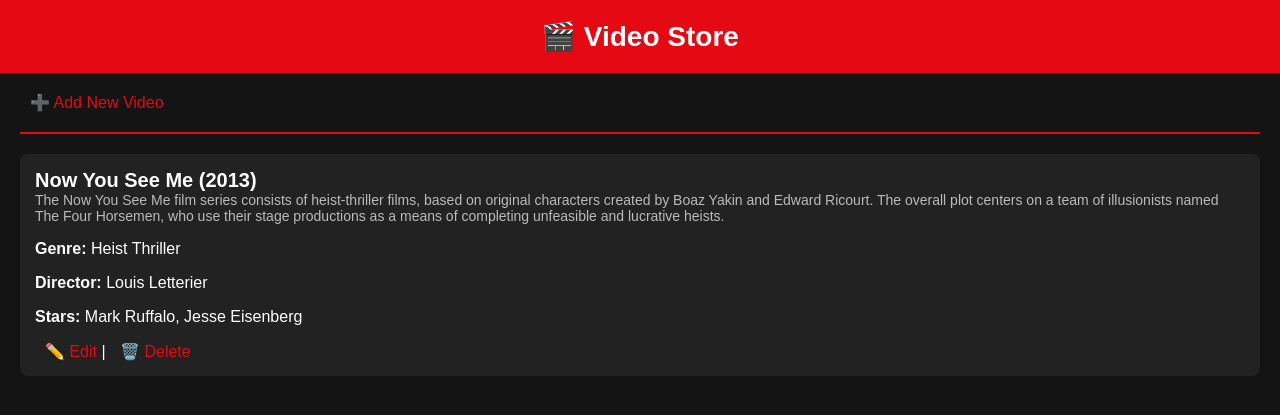
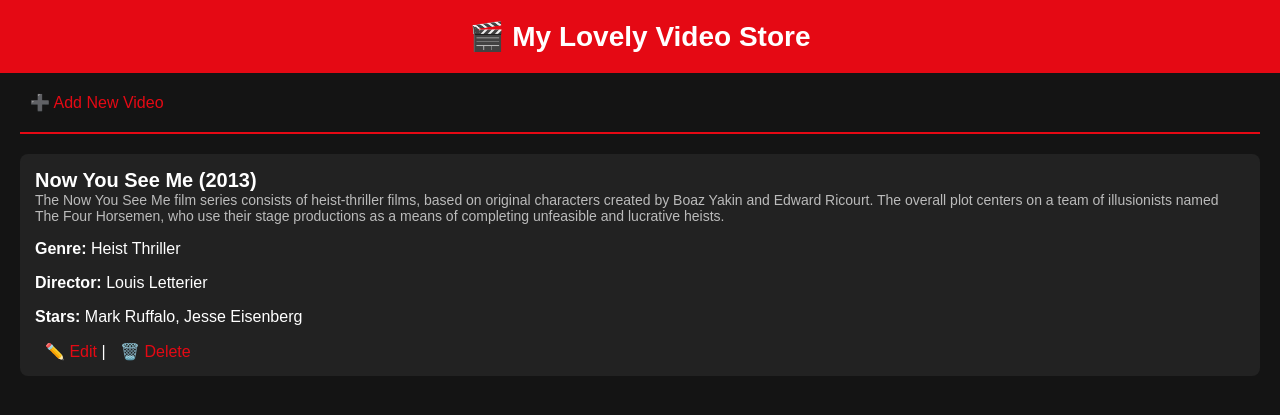
Before and after one commit to zeinabmazraani/VideoStore, a Django app: page / in a window 1280 px wide. Shown: the top 415 px of the page. Run offline with Django 5.2, Linux system fonts and the light colour scheme; data comes from the database, SQL or seed files in the repository.

Commit message:
Update video_list.html
"Trigger Jenkins auto redeploy"

```diff
--- a/movies/templates/movies/video_list.html
+++ b/movies/templates/movies/video_list.html
@@ -45,7 +45,7 @@
     </style>
 </head>
 <body>
-    <header>🎬 Video Store</header>
+    <header>🎬 My Lovely Video Store</header>
 
     <div class="container">
         <a href="{% url 'video_create' %}">➕ Add New Video</a>
```
